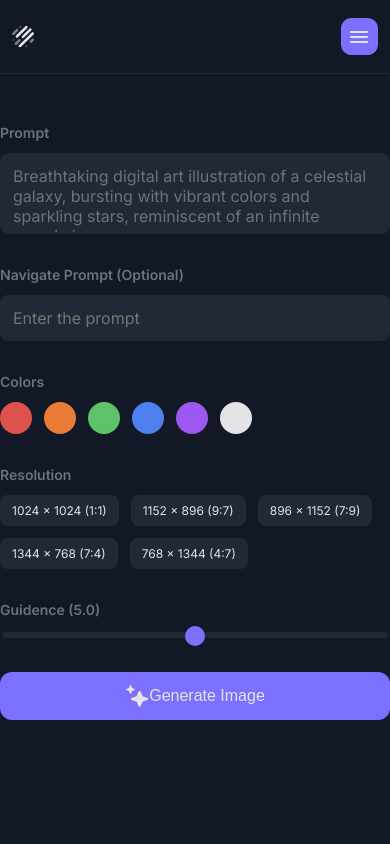
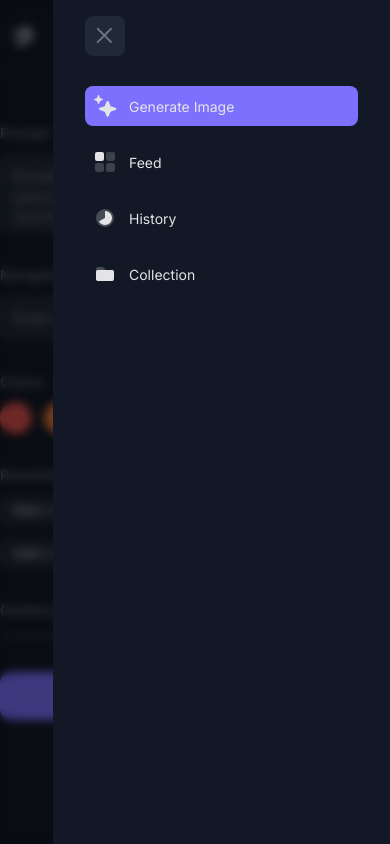
Before and after one commit to macin-dev/ai-image-generator, a React (Vite) app: page / in a window 390 px wide. Built offline with nearby package versions, Linux system fonts and the light colour scheme.

Commit message:
feat: add a Menu component for mobile devices
- Delete the unused InputText component

```diff
--- a/src/App.jsx
+++ b/src/App.jsx
@@ -1,11 +1,16 @@
+import BlurLayout from "./components/BlurLayout";
 import Form from "./components/Form";
 import Header from "./components/Header";
+import Menu from "./components/Menu";
 
 function App() {
   return (
     <>
       <Header />
       <Form />
+      <BlurLayout>
+        <Menu />
+      </BlurLayout>
     </>
   );
 }
--- /dev/null
+++ b/src/components/BlurLayout.jsx
@@ -0,0 +1,5 @@
+function BlurLayout({ children }) {
+  return <div className="layout-blur">{children}</div>;
+}
+
+export default BlurLayout;
--- /dev/null
+++ b/src/components/Menu.jsx
@@ -0,0 +1,47 @@
+function Menu() {
+  return (
+    <section className="menu" aria-label="Menu window">
+      <button type="button" className="menu__close-btn">
+        <img src="/src/assets/Close.svg" alt="close icon" />
+      </button>
+
+      <ul className="menu__list">
+        <li className="menu__list-item menu__list-item--active">
+          <a href="#">
+            <img src="/src/assets/Magic.svg" alt="two-star icon" />
+            Generate Image
+          </a>
+        </li>
+
+        <li className="menu__list-item">
+          <a href="#">
+            <img src="/src/assets/apps.svg" alt="app icon" />
+            Feed
+          </a>
+        </li>
+
+        <li className="menu__list-item">
+          <a href="#">
+            <img
+              src="/src/assets/Time_atack_duotone.svg"
+              alt="time atack duotone icon"
+            />
+            History
+          </a>
+        </li>
+
+        <li className="menu__list-item">
+          <a href="#">
+            <img
+              src="/src/assets/Folder_duotone_fill.svg"
+              alt="folder duotone icon"
+            />
+            Collection
+          </a>
+        </li>
+      </ul>
+    </section>
+  );
+}
+
+export default Menu;
--- a/src/index.css
+++ b/src/index.css
@@ -51,6 +51,74 @@ body {
   background-color: var(--light-purple-color);
   padding: 0.5em;
   border-radius: 0.8em;
+}
+
+/************
+  BlurLayout
+************/
+.layout-blur {
+  position: absolute;
+  background-color: rgba(0, 0, 0, 0.5);
+  backdrop-filter: blur(5px);
+  top: 0;
+  left: 0;
+  width: 100%;
+  height: 100vh;
+}
+
+/************
+  Menu
+  Only mobile
+************/
+.menu {
+  box-sizing: border-box;
+  max-width: 337px;
+  width: 100%;
+  height: 100%;
+  position: absolute;
+  top: 0;
+  right: 0;
+  background-color: var(--primary-color);
+  padding: 1em 2em;
+  z-index: 99;
+}
+
+/* Close button */
+.menu__close-btn {
+  font-size: 1rem;
+  border: none;
+  padding: 0.5em;
+  border-radius: 0.5em;
+  background-color: var(--secondary-color);
+}
+
+.menu__close-btn img {
+  height: 24px;
+}
+
+/* Generate button */
+.menu__list {
+  list-style-type: none;
+  padding: 0;
+  margin: 1.875em 0 0;
+  display: flex;
+  flex-direction: column;
+  gap: 1em;
+}
+
+.menu__list-item a {
+  text-decoration: none;
+  display: flex;
+  align-items: center;
+  gap: 0.8571428571em;
+  padding: 0.5714285714em;
+  color: var(--white-color);
+  font-size: 0.875rem;
+}
+
+.menu__list-item--active {
+  background-color: var(--light-purple-color);
+  border-radius: 0.5em;
 }
 
 /************
```
Also changed, not shown: src/components/InputText.jsx (deleted, +0 -16 lines).
